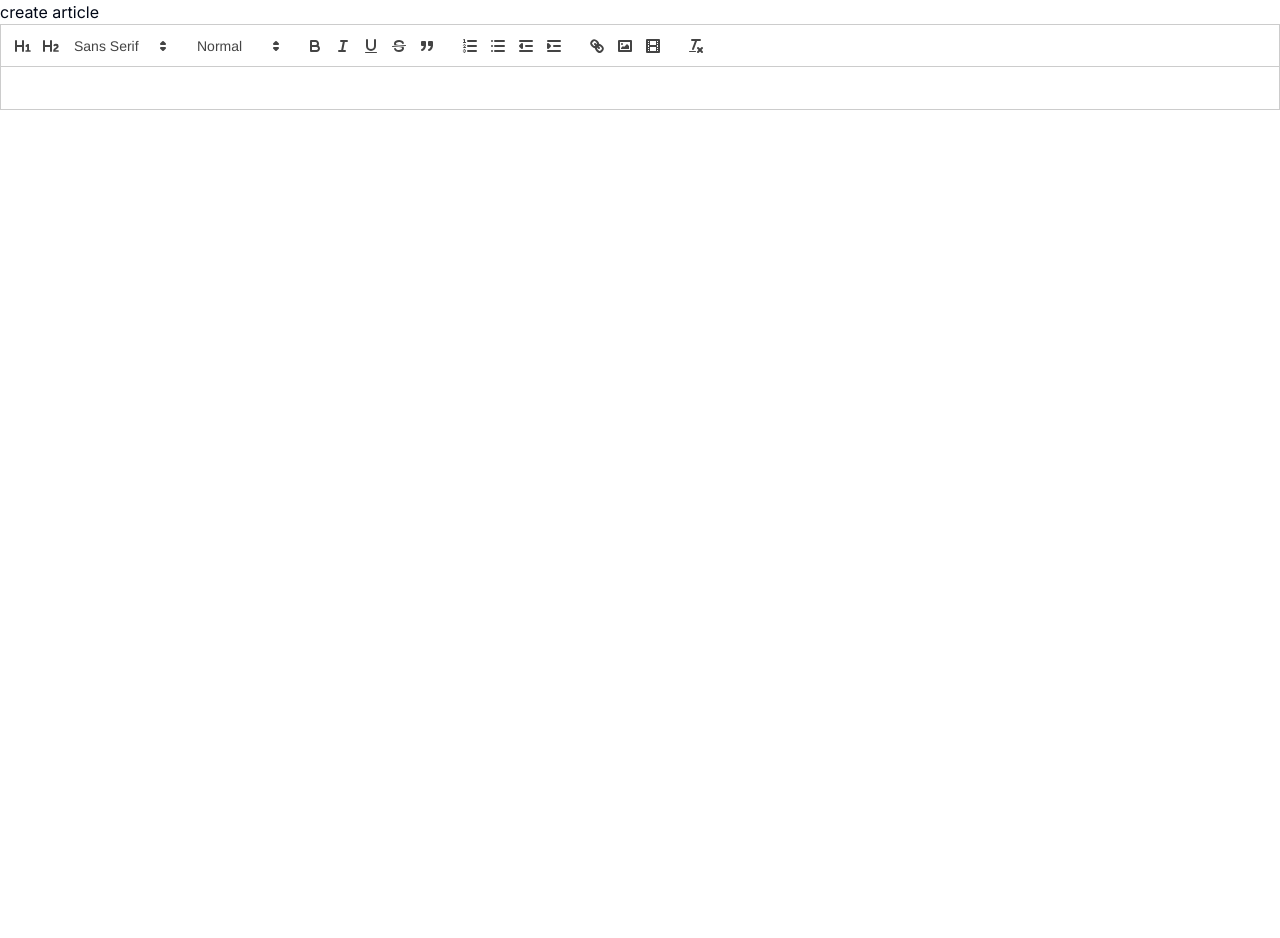
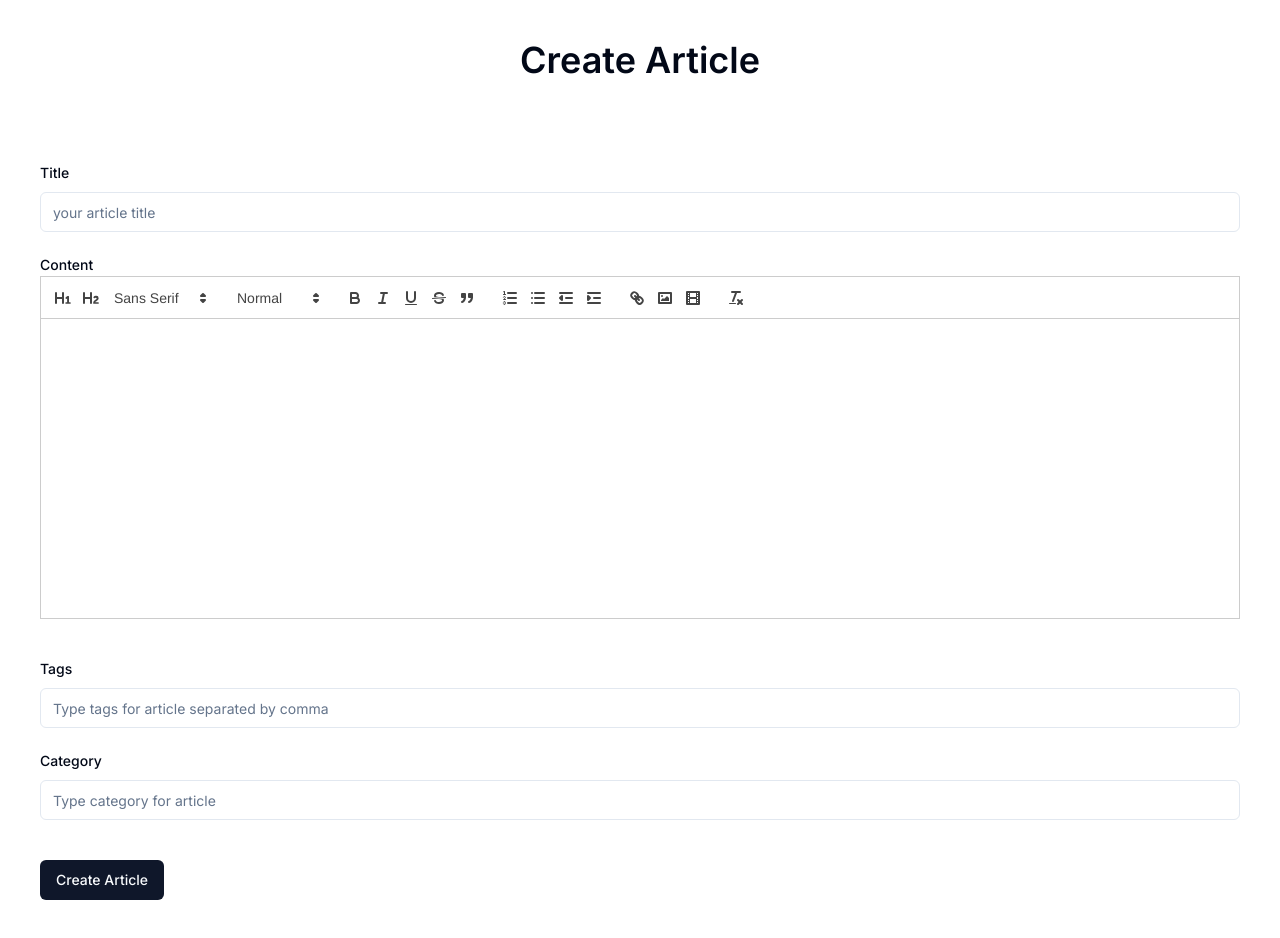
Before and after one commit to everydaycono/walking-distance, a Next.js app in the folder client/: page /create/article in a window 1280 px wide. Before the commit the page ends 800 px from the top, so only its background shows below. Built offline with nearby package versions, Linux system fonts and the light colour scheme.

Commit message:
feat: create article UI init

```diff
--- a/client/src/app/(article)/create/article/page.tsx
+++ b/client/src/app/(article)/create/article/page.tsx
@@ -5,19 +5,135 @@ import {
   formats,
   modules
 } from '@/components/wrapper/QuillWrapper';
+import { SubmitHandler, useForm } from 'react-hook-form';
+import { useRouter } from 'next/navigation';
+import * as z from 'zod';
+import { useMutation } from '@tanstack/react-query';
+import { zodResolver } from '@hookform/resolvers/zod';
+import {
+  Form,
+  FormControl,
+  FormField,
+  FormItem,
+  FormLabel,
+  FormMessage
+} from '@/components/ui/form';
+import { Input } from '@/components/ui/input';
+import { articleValidator } from '@/lib/validators';
+import { Button } from '@/components/ui/button';
+import { useState } from 'react';
+import { arrayTag } from '@/utils';
 
 export default function Page() {
-  const handleChange = (value: string) => {};
+  const [editor, setEditor] = useState('');
+
+  // define my custom form with z
+  const form = useForm<z.infer<typeof articleValidator>>({
+    resolver: zodResolver(articleValidator)
+  });
+  const { handleSubmit, control } = form;
+
+  // handle quill editor change
+  const handleChange = (value: string) => {
+    setEditor(value);
+  };
+
+  // onSubmit
+  const onSubmit: SubmitHandler<z.infer<typeof articleValidator>> = (data) => {
+    const hashtag = arrayTag(data.tags);
+    const formatData = { ...data, tags: hashtag, content: editor };
+    console.log(formatData, '@@');
+
+    // mutate(formatData);
+  };
 
   return (
-    <>
-      <h1> create article</h1>
+    <div className="m-10">
+      <div className="text-4xl font-semibold text-center mb-10">
+        Create Article
+      </div>
+      <Form {...form}>
+        <form className="mt-20" onSubmit={handleSubmit(onSubmit)}>
+          {/* title */}
+          <FormField
+            control={control}
+            name="title"
+            render={({ field }) => (
+              <FormItem>
+                <div className="mb-5">
+                  <FormLabel>Title</FormLabel>
+                  <FormControl className="mt-2">
+                    <Input placeholder="your article title" {...field} />
+                  </FormControl>
+                  <FormMessage />
+                </div>
+              </FormItem>
+            )}
+          />
+
+          {/* content quill editor */}
+          <FormItem>
+            <div className="mb-20">
+              <FormLabel>Content</FormLabel>
               <QuillNoSSRWrapper
+                style={{
+                  height: '300px'
+                }}
                 modules={modules}
                 formats={formats}
                 theme="snow"
                 onChange={handleChange}
               />
-    </>
+            </div>
+          </FormItem>
+
+          {/* tags */}
+          <FormField
+            control={control}
+            name="tags"
+            render={({ field }) => (
+              <FormItem>
+                <div className="mb-5">
+                  <FormLabel>Tags</FormLabel>
+                  <FormControl className="mt-2">
+                    <Input
+                      placeholder="Type tags for article separated by comma"
+                      {...field}
+                    />
+                  </FormControl>
+                  <FormMessage />
+                </div>
+              </FormItem>
+            )}
+          />
+
+          {/* category */}
+          <FormField
+            control={control}
+            name="category"
+            render={({ field }) => (
+              <FormItem>
+                <div className="mb-5">
+                  <FormLabel>Category</FormLabel>
+                  <FormControl className="mt-2">
+                    <Input placeholder="Type category for article" {...field} />
+                  </FormControl>
+                  <FormMessage />
+                </div>
+              </FormItem>
+            )}
+          />
+          {/* submit button */}
+          <Button
+            // disabled={!form.formState.isValid}
+            className=" mt-5"
+            type="submit"
+            // isLoading={isLoading}
+          >
+            Create Article
+          </Button>
+        </form>
+      </Form>
+    </div>
   );
 }
```
Lines whose indentation alone changed are shown as unchanged.
